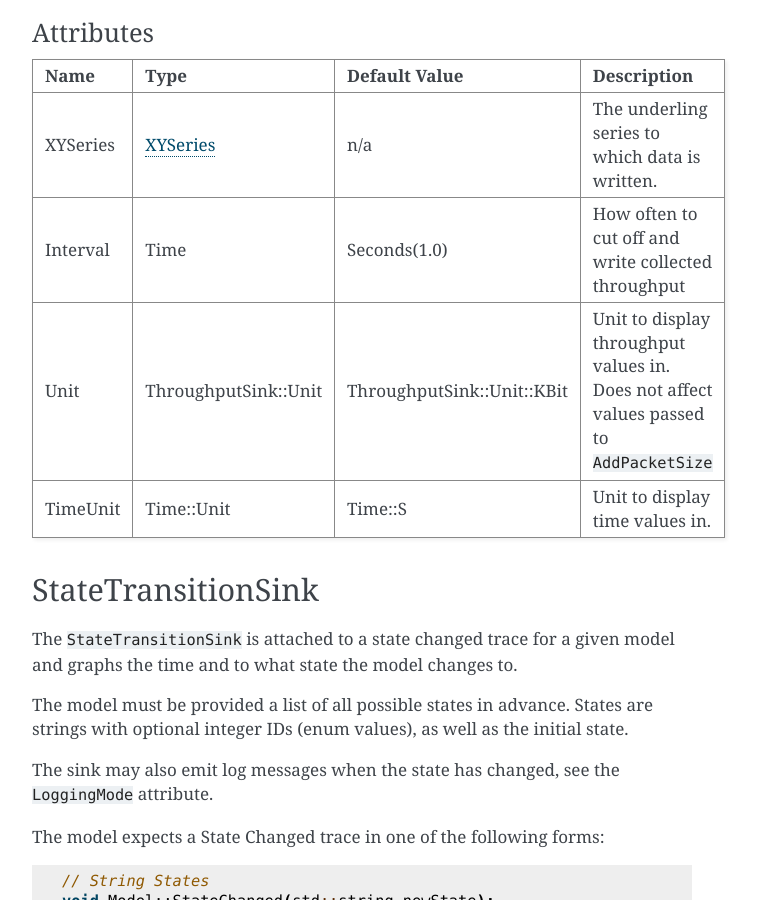
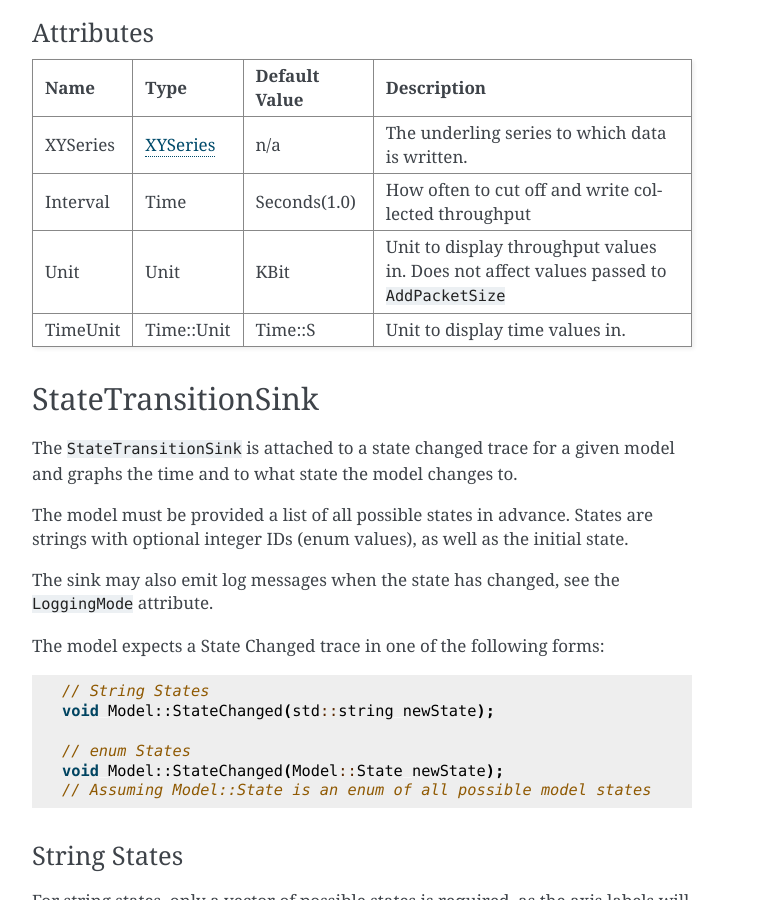
Before and after one commit to usnistgov/NetSimulyzer-ns3-module, a Sphinx documentation site: the page built from doc/source/sinks.rst, in a window 1280 px wide and 900 px high, scrolled down 728 px. Shown: the whole window, without its empty margins (388-1145 px from the left). Built offline with Sphinx 7.4.7, drawn with Linux system fonts in a browser that asks for light colours.

Commit message:
Shorten `ThroughputSink` attr table

```diff
--- a/doc/source/sinks.rst
+++ b/doc/source/sinks.rst
@@ -34,18 +34,18 @@ to ``AddPacketSize``,and the model will collect the amounts over the defined per
 Attributes
 ^^^^^^^^^^
 
-+----------+--------------------------+--------------------------------+-----------------------------------------------------+
-| Name     | Type                     | Default Value                  | Description                                         |
-+==========+==========================+================================+=====================================================+
-| XYSeries | :ref:`xy-series`         | n/a                            | The underling series to which data is written.      |
-+----------+--------------------------+--------------------------------+-----------------------------------------------------+
-| Interval | Time                     | Seconds(1.0)                   | How often to cut off and write collected throughput |
-+----------+--------------------------+--------------------------------+-----------------------------------------------------+
-| Unit     | ThroughputSink::Unit     | ThroughputSink::Unit::KBit     | Unit to display throughput values in.               |
-|          |                          |                                | Does not affect values passed to ``AddPacketSize``  |
-+----------+--------------------------+--------------------------------+-----------------------------------------------------+
-| TimeUnit | Time::Unit               | Time::S                        | Unit to display time values in.                     |
-+----------+--------------------------+--------------------------------+-----------------------------------------------------+
++----------+-------------------+----------------+-----------------------------------------------------+
+| Name     | Type              | Default Value  | Description                                         |
++==========+===================+================+=====================================================+
+| XYSeries | :ref:`xy-series`  | n/a            | The underling series to which data is written.      |
++----------+-------------------+----------------+-----------------------------------------------------+
+| Interval | Time              | Seconds(1.0)   | How often to cut off and write collected throughput |
++----------+-------------------+----------------+-----------------------------------------------------+
+| Unit     | Unit              | KBit           | Unit to display throughput values in.               |
+|          |                   |                | Does not affect values passed to ``AddPacketSize``  |
++----------+-------------------+----------------+-----------------------------------------------------+
+| TimeUnit | Time::Unit        | Time::S        | Unit to display time values in.                     |
++----------+-------------------+----------------+-----------------------------------------------------+
 
 
 
```
